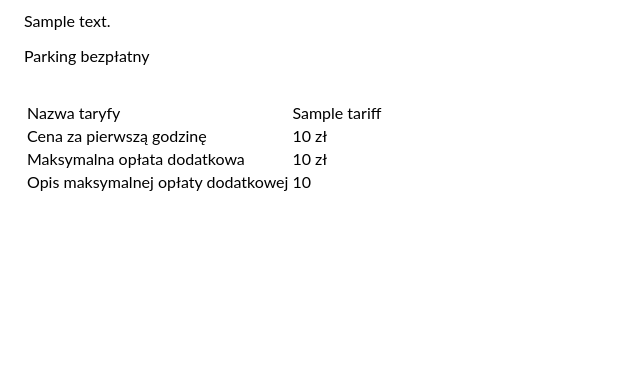
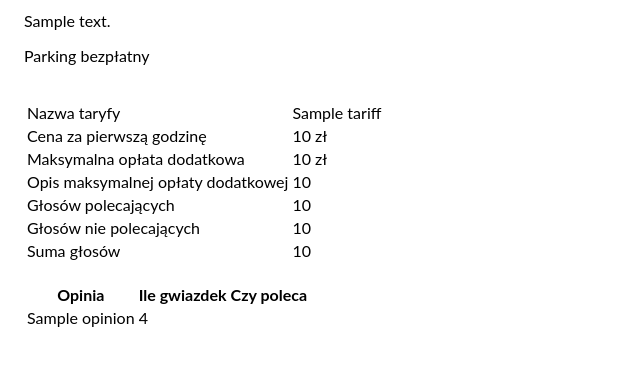
Before and after one commit to rjedel/check-car-park, a Django app: template car_park/templates/car_park/carpark_detail.html in a window 1280 px wide. Shown: the part 151-517 px from the top of the page, without its empty margins (0-640 px from the left). Run offline with Django 3.2, Linux system fonts and the light colour scheme; the template is opened without the code that fills it: most values are stand-ins (such as "Sample title", 1, 10 or a date in 2020).

Commit message:
add opinions to detail view

```diff
--- a/car_park/templates/car_park/carpark_detail.html
+++ b/car_park/templates/car_park/carpark_detail.html
@@ -47,7 +47,52 @@
                     <td>{{ object.tariff.additional_fee_description }}</td>
                 </tr>
             {% endif %}
+            {% if up_votes is not None %}
+                <tr>
+                    <td>Głosów polecających</td>
+                    <td>{{ up_votes }}</td>
+                </tr>
+            {% endif %}
+            {% if down_votes is not None %}
+                <tr>
+                    <td>Głosów nie polecających</td>
+                    <td>{{ down_votes }}</td>
+                </tr>
+            {% endif %}
+            {% if sum_votes is not None %}
+                <tr>
+                    <td>Suma głosów</td>
+                    <td>{{ sum_votes }}</td>
+                </tr>
+            {% endif %}
         </table>
+    {% endif %}
+
+    {% if object.car_park_opinions.all %}
+        <br>
+        <table>
+            <tr>
+                <th>Opinia</th>
+                <th>Ile gwiazdek</th>
+                <th>Czy poleca</th>
+            </tr>
+            {% for opinion in object.car_park_opinions.all %}
+                <tr>
+                    <td> {{ opinion.opinion }}</td>
+                    <td>{{ opinion.stars }}</td>
+                    <td>
+                        {% if opinion.votes == 1 %}
+                            Tak
+                        {% endif %}
+                        {% if opinion.votes == -1 %}
+                            Nie
+                        {% endif %}
+                    </td>
+                </tr>
+            {% endfor %}
+        </table>
+    {% else %}
+        <p>Brak opinii o tym parkingu</p>
     {% endif %}
 
     <script type="text/javascript">
```
Also changed, not shown: car_park/views.py (+19 -2 lines).
